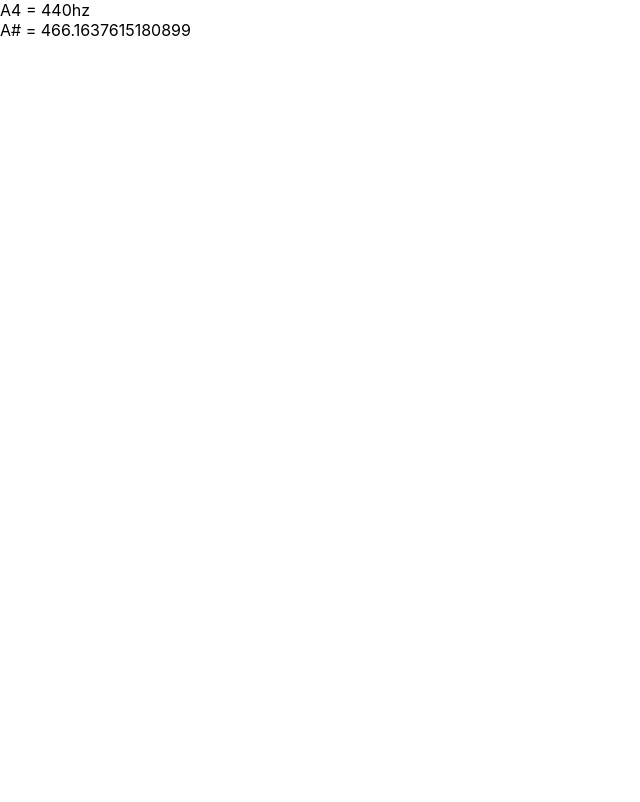
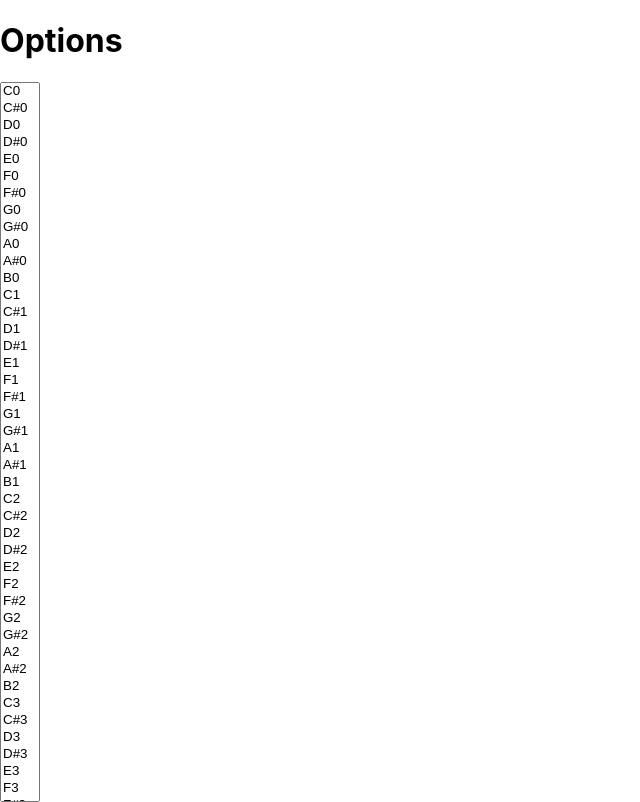
Before and after one commit to sm-felipe/harmonic-calc, a React (Create React App) app: page / in a window 1280 px wide. Shown: the whole page, without its empty margins (0-640 px from the left). Built offline with nearby package versions, Linux system fonts and the light colour scheme.

Commit message:
allowing note selection

```diff
--- a/src/App.js
+++ b/src/App.js
@@ -1,15 +1,28 @@
-import logo from './logo.svg';
 import './App.css';
-import calculateNote from './notes';
+import noteFrequencyMap from './notes';
 
 function App() {
-  return (
-    <div>
-      A4 = 440hz
-        <br />
-        A# = {calculateNote(440, 1)}
-    </div>
-  );
+
+
+    let notesMap = noteFrequencyMap(440);
+    return (
+        <>
+            <div>
+                <h1>Options</h1>
+            </div>
+            <select multiple={true} style={{height:'90vh', width: '40px'}}>
+                {Object.entries(notesMap).map(([note, freq]) => {
+                    return <option value={note}>{note}</option>
+                })
+                }
+
+            </select>
+            <div>
+
+            </div>
+        </>
+    );
 }
 
+
 export default App;
--- a/src/notes.js
+++ b/src/notes.js
@@ -1,3 +1,14 @@
-export default function calculateNote (middleAFreq, semitonesDistance) {
+export default function noteFrequencyMap(middleAFreq) {
+    const notes = ['C', 'C#', 'D', 'D#', 'E', 'F', 'F#', 'G', 'G#', 'A', 'A#', 'B']
+    const noteFrequencyMap = {}
+    const C0semitonesDistance = -57;
+    for (let i = 0; i < 108; i++) {
+        const note = notes[i % 12];
+        const octave = Math.floor(i / 12);
+        noteFrequencyMap[note + octave] = calculateNote(middleAFreq, C0semitonesDistance + i);
+    }
+    return noteFrequencyMap;
+}
+function calculateNote (middleAFreq, semitonesDistance) {
     return middleAFreq * Math.pow(2, semitonesDistance / 12);
 }
```
